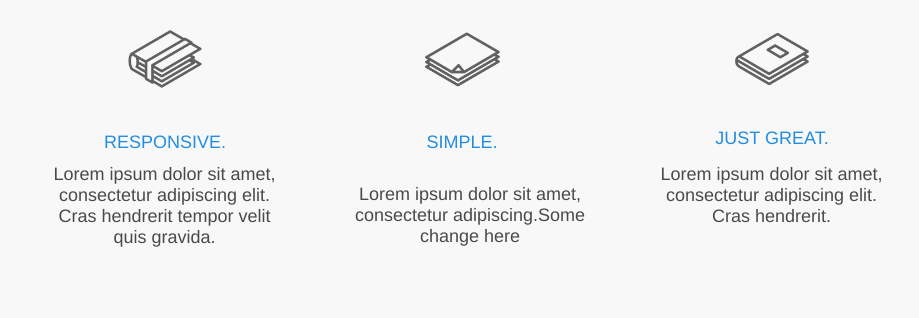
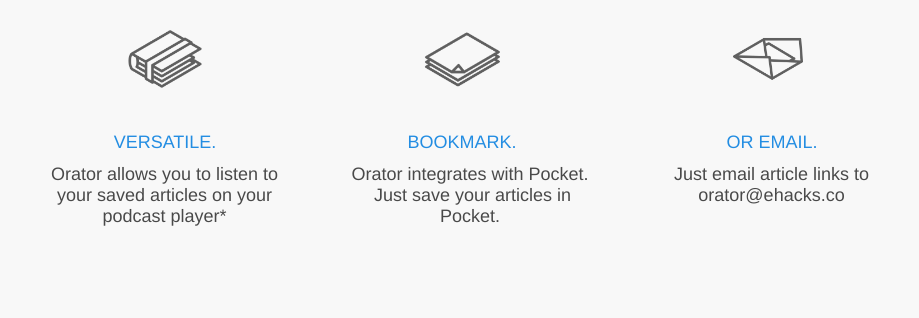
Before and after one commit to efficienthacks/oratorLanding, a plain HTML site: page index.html in a window 1280 px wide. Shown: the part 770-1088 px from the top of the page, without its empty margins (178-1097 px from the left). Drawn offline with nearby package versions, Linux system fonts and the light colour scheme.

Commit message:
asdf
asdfasdf

```diff
--- a/css/tweak_1494865402867.css
+++ b/css/tweak_1494866426148.css
@@ -1,16 +1,16 @@
-.ui-id-42{  width: 884px; top: -115.5px; left: 335.5px; }
+.ui-id-42{ width: 826px; top: -107.5px; left: 453.5px;}
 .ui-id-43{ width: 433px; top: 185px; left: 47px; cursor: default;}
 .ui-id-44{  top: 392px; left: 44px; width: 181px; }
 .ui-id-45{ top: 113.5px; left: 48px; cursor: default;}
-.ui-id-46{  width: 250px; top: 195px; left: 57.5px; cursor: default; text-align: center; }
-.ui-id-47{  width: 250px; top: 163px; left: 58px; cursor: default; text-align: center; }
-.ui-id-48{  width: 250px; top: 215px; left: 363px; cursor: default; text-align: center; }
-.ui-id-49{  width: 250px; top: 163px; left: 355px; cursor: default; text-align: center; }
-.ui-id-50{  width: 250px; top: 195px; left: 664.5px; cursor: default; text-align: center; }
-.ui-id-51{  width: 250px; top: 159px; left: 665px; cursor: default; text-align: center; }
+.ui-id-46{ width: 250px; top: 195px; left: 57.5px; cursor: default; text-align: center;}
+.ui-id-47{ width: 250px; top: 163px; left: 58px; cursor: default; text-align: center;}
+.ui-id-48{ width: 250px; top: 195px; left: 363px; cursor: default; text-align: center;}
+.ui-id-49{ width: 250px; top: 163px; left: 355px; cursor: default; text-align: center;}
+.ui-id-50{ width: 250px; top: 195px; left: 664.5px; cursor: default; text-align: center;}
+.ui-id-51{ width: 250px; top: 163px; left: 665px; cursor: default; text-align: center;}
 .ui-id-52{  width: 146px; top: 17px; left: 110px; }
 .ui-id-53{  width: 149px; top: 15.5px; left: 405.5px; }
-.ui-id-54{  width: 146px; top: 17px; left: 717px; }
+.ui-id-78{ width: 140px; top: 20px; left: 716px;}
 .ui-id-55{  top: 42px; left: 124px; }
 .ui-id-56{  width: 250px; top: 92px; left: 50px; }
 .ui-id-57{  width: 250px; top: 92px; left: 355px; }
@@ -19,8 +19,8 @@
 .ui-id-60{  width: 250px; top: 100px; left: 661px; text-align: center; }
 .ui-id-61{  width: 85px; top: 95px; left: 82px; }
 .ui-id-62{  width: 156px; top: 63px; left: 190.5px; }
-.ui-id-63{  width: 250px; top: 124px; left: 546.5px; cursor: default; }
-.ui-id-64{  width: 250px; top: 86px; left: 547px; cursor: default; }
+.ui-id-63{ width: 250px; top: 124px; left: 546.5px; cursor: default;}
+.ui-id-64{ width: 250px; top: 86px; left: 547px; cursor: default;}
 .ui-id-65{  width: 88px; top: 386px; left: 746px; }
 .ui-id-66{  width: 185px; top: 387px; left: 555.5px; }
 .ui-id-67{  width: 250px; top: 457px; left: 85.5px; cursor: default; }
@@ -53,7 +53,6 @@
 .ui-id-51{  width: 250px; top: 699px; left: 75px; cursor: default; text-align: center; }
 .ui-id-52{  width: 146px; top: 13px; left: 127px; }
 .ui-id-53{  width: 149px; top: 308px; left: 121.5px; }
-.ui-id-54{  width: 146px; top: 561px; left: 123px; }
 .ui-id-55{  top: 42px; left: 141.188px; }
 .ui-id-56{  width: 250px; top: 89px; left: 59px; }
 .ui-id-57{  width: 250px; top: 347px; left: 71px; }
--- a/index.html
+++ b/index.html
@@ -21,7 +21,7 @@
 
 
 
-<link rel="stylesheet" href="css/tweak_1494865402867.css"></head>
+<link rel="stylesheet" href="css/tweak_1494866426148.css"></head>
 
 <body id="main" style="cursor: auto;" class="">
     <!--[if lt IE 8]>
@@ -33,12 +33,12 @@
 
             <div class="component animated fadeIn ui-id-42" id="ui-id-42"><img src="images/app-screen-showcase.png" style="pointer-events: initial;"></div>
             <div class="component animated fadeInLeft ui-id-43" id="ui-id-43">
-                <h1 style="pointer-events: initial;">We make brands, simple as that.</h1>
+                <h1 style="pointer-events: initial;">When you can't read...<div>Listen.</div></h1>
             </div>
 
             <div class="component ui-id-44" id="ui-id-44"><a href="" class="cta-button" style="pointer-events: initial;">Find out more</a></div>
             <div class="component ui-id-45" id="ui-id-45">
-                <div class="brand-logo" style="pointer-events: initial;">Orator test page</div>
+                <div class="brand-logo" style="pointer-events: initial;">Orator</div>
             </div>
         </div>
     </div>
@@ -46,29 +46,28 @@
         <div class="section-inner" style="width: 960px;">
             <div class="component ui-id-46" id="ui-id-46">
                 <div class="feature-text" style="pointer-events: initial;">
-                    Lorem ipsum dolor sit amet, consectetur adipiscing elit. Cras hendrerit tempor velit quis gravida.</div>
+                    Orator allows you to listen to your saved articles on your podcast player*</div>
             </div>
             <div class="component ui-id-47" id="ui-id-47">
-                <div class="feature-label" style="pointer-events: initial;">Responsive.</div>
+                <div class="feature-label" style="pointer-events: initial;">Versatile.</div>
             </div>
             <div class="component ui-id-48" id="ui-id-48">
                 <div class="feature-text" style="pointer-events: initial;">
-                    Lorem ipsum dolor sit amet, consectetur adipiscing.Some change here</div>
+                    Orator integrates with Pocket. &nbsp;Just save your articles in Pocket.</div>
             </div>
             <div class="component ui-id-49" id="ui-id-49">
-                <div class="feature-label" style="pointer-events: initial;">simple.</div>
+                <div class="feature-label" style="pointer-events: initial;">Bookmark.</div>
             </div>
             <div class="component ui-id-50" id="ui-id-50">
-                <div class="feature-text" style="pointer-events: initial;">
-                    Lorem ipsum dolor sit amet, consectetur adipiscing elit. Cras hendrerit.</div>
+                <div class="feature-text" style="pointer-events: initial;">Just email article links to orator@ehacks.co</div>
             </div>
             <div class="component ui-id-51" id="ui-id-51">
-                <div class="feature-label" style="pointer-events: initial;">Just great.</div>
+                <div class="feature-label" style="pointer-events: initial;">Or Email.</div>
             </div>
             <div class="component ui-id-52" id="ui-id-52"><img src="images/book.png" style="pointer-events: initial;"></div>
             <div class="component ui-id-53" id="ui-id-53"><img src="images/paperclip.png" style="pointer-events: initial;"></div>
-            <div class="component ui-id-54" id="ui-id-54"><img src="images/notebook.png" style="pointer-events: initial;"></div>
-        </div>
+
+        <div class="component ui-id-78" id="ui-id-78"><img src="/images/envelope.png"></div></div>
     </div><div class="section ui-id-3" id="ui-id-3">
         <div class="nice-gradient"></div>
         <div class="section-inner" style="width: 960px;"><div class="component ui-id-55" id="ui-id-55">
@@ -97,10 +96,10 @@
             <div class="component ui-id-62" id="ui-id-62"><img src="images/tablet.png" style="pointer-events: initial;"></div>
             <div class="component ui-id-63" id="ui-id-63">
                 <div class="feature-text" style="pointer-events: initial;">
-                    Lorem ipsum dolor sit amet, consectetur adipiscing elit. Cras.</div>
+                    Since there are no extra apps to install, it will work wherever you have a podcast application installed.</div>
             </div>
             <div class="component ui-id-64" id="ui-id-64">
-                <div class="feature-label" style="pointer-events: initial;">design that fits all</div>
+                <div class="feature-label" style="pointer-events: initial;">Will work on any device</div>
             </div>
             <div class="component ui-id-65" id="ui-id-65"><img src="images/pencils.png" style="pointer-events: initial;"></div>
             <div class="component ui-id-66" id="ui-id-66"><img src="images/papers.png" style="pointer-events: initial;"></div>
```
